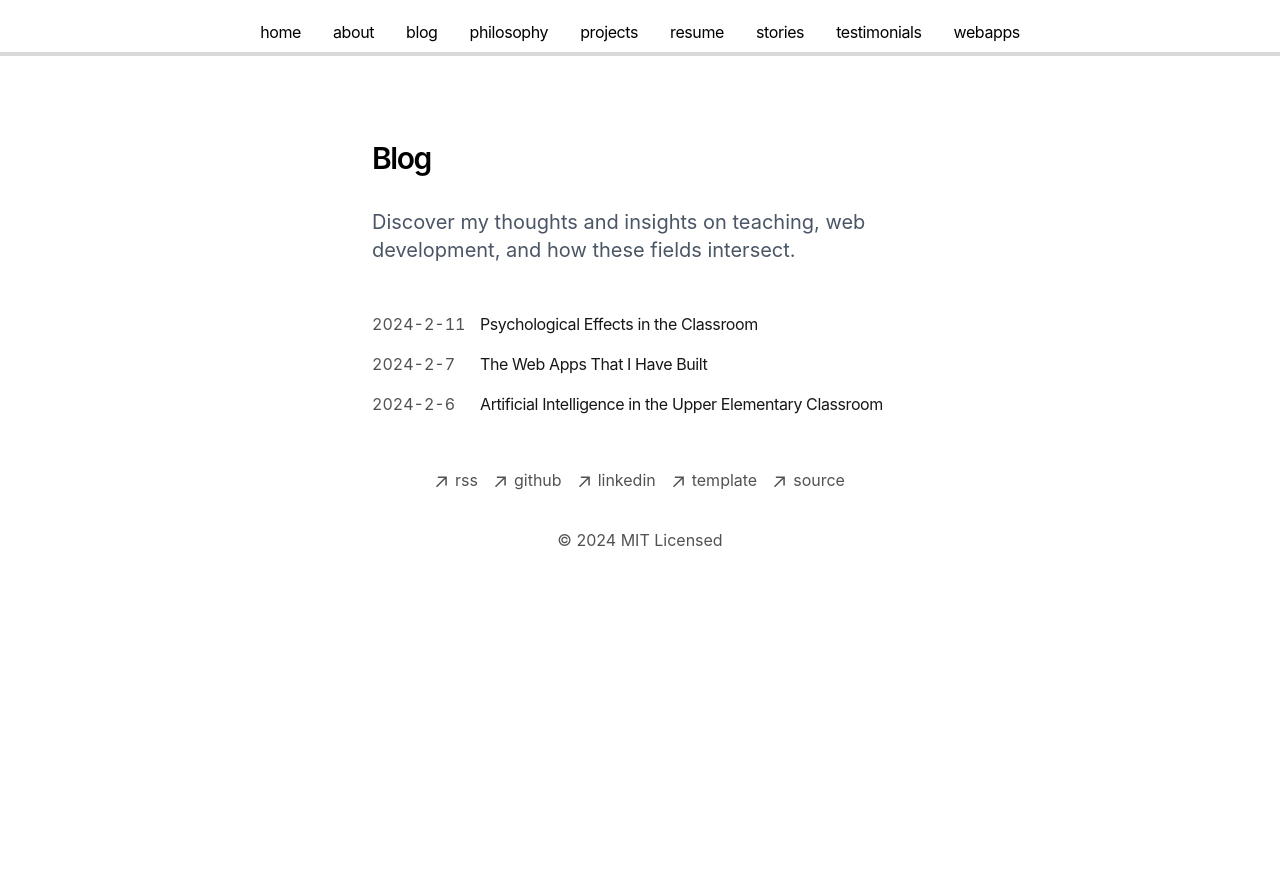
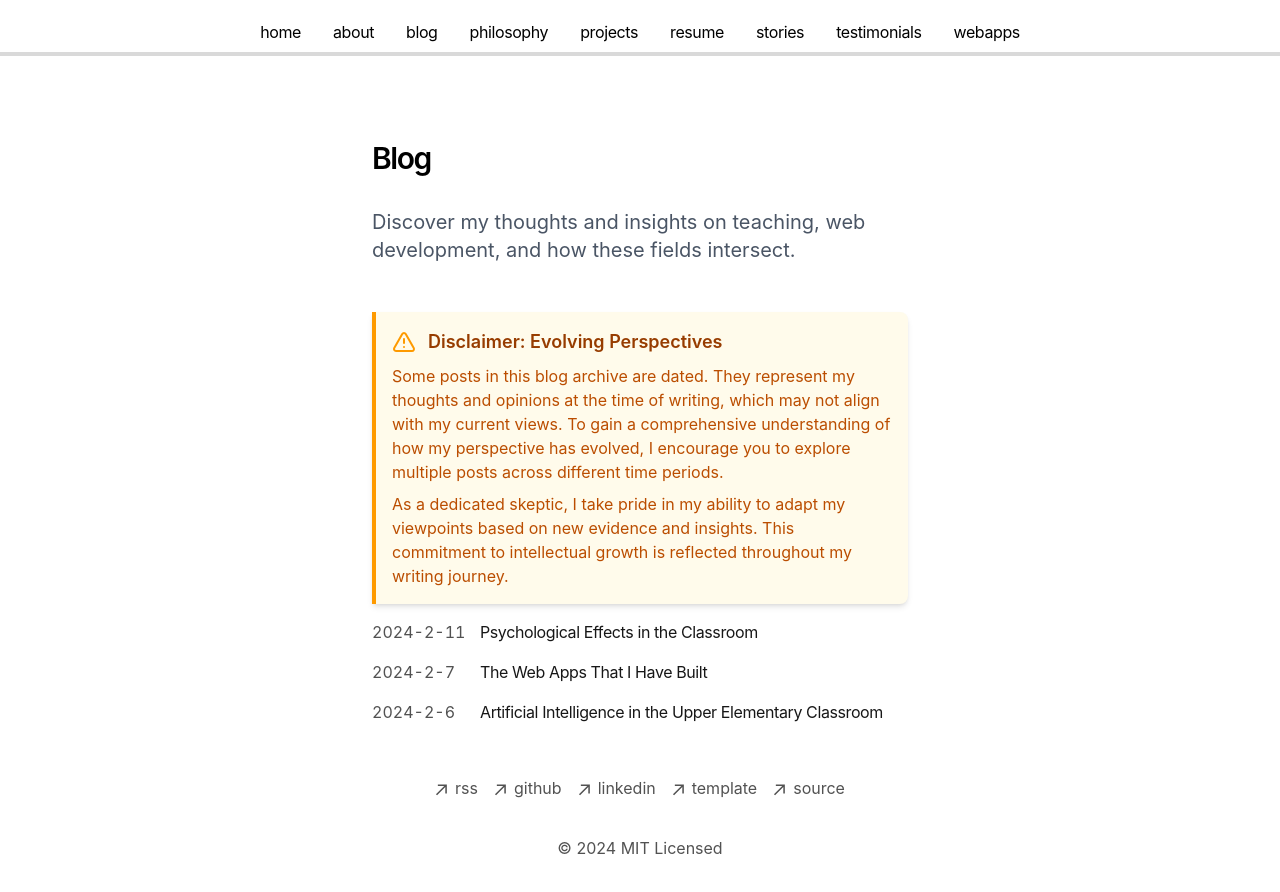
Before and after one commit to mjf1406/portfolio-nextjs, a Next.js app: page /blog in a window 1280 px wide. Shown: the top 892 px of the page. Before the commit the page ends 800 px from the top, so only its background shows below. Built offline with nearby package versions, Linux system fonts and the light colour scheme.

Commit message:
blog disclaimer

```diff
--- a/src/app/blog/page.tsx
+++ b/src/app/blog/page.tsx
@@ -1,3 +1,4 @@
+import { AlertTriangle } from "lucide-react";
 import { BlogPosts } from "src/components/posts";
 
 export const metadata = {
@@ -17,6 +18,30 @@ export default function Page() {
                 Discover my thoughts and insights on teaching, web development,
                 and how these fields intersect.
             </h4>
+            <div className="bg-amber-50 dark:bg-amber-900/30 border-l-4 border-amber-500 p-4 mb-4 rounded-r-lg shadow-md">
+                <div className="flex items-center">
+                    <AlertTriangle
+                        className="text-amber-500 dark:text-amber-400 mr-3"
+                        size={24}
+                    />
+                    <h3 className="text-lg font-semibold text-amber-800 dark:text-amber-100">
+                        Disclaimer: Evolving Perspectives
+                    </h3>
+                </div>
+                <p className="mt-2 text-amber-700 dark:text-amber-200">
+                    Some posts in this blog archive are dated. They represent my
+                    thoughts and opinions at the time of writing, which may not
+                    align with my current views. To gain a comprehensive
+                    understanding of how my perspective has evolved, I encourage
+                    you to explore multiple posts across different time periods.
+                </p>
+                <p className="mt-2 text-amber-700 dark:text-amber-200">
+                    As a dedicated skeptic, I take pride in my ability to adapt
+                    my viewpoints based on new evidence and insights. This
+                    commitment to intellectual growth is reflected throughout my
+                    writing journey.
+                </p>
+            </div>
             <BlogPosts />
         </section>
     );
```
Also changed, not shown: 1 other file (tests, documents, lock files or other folders).
